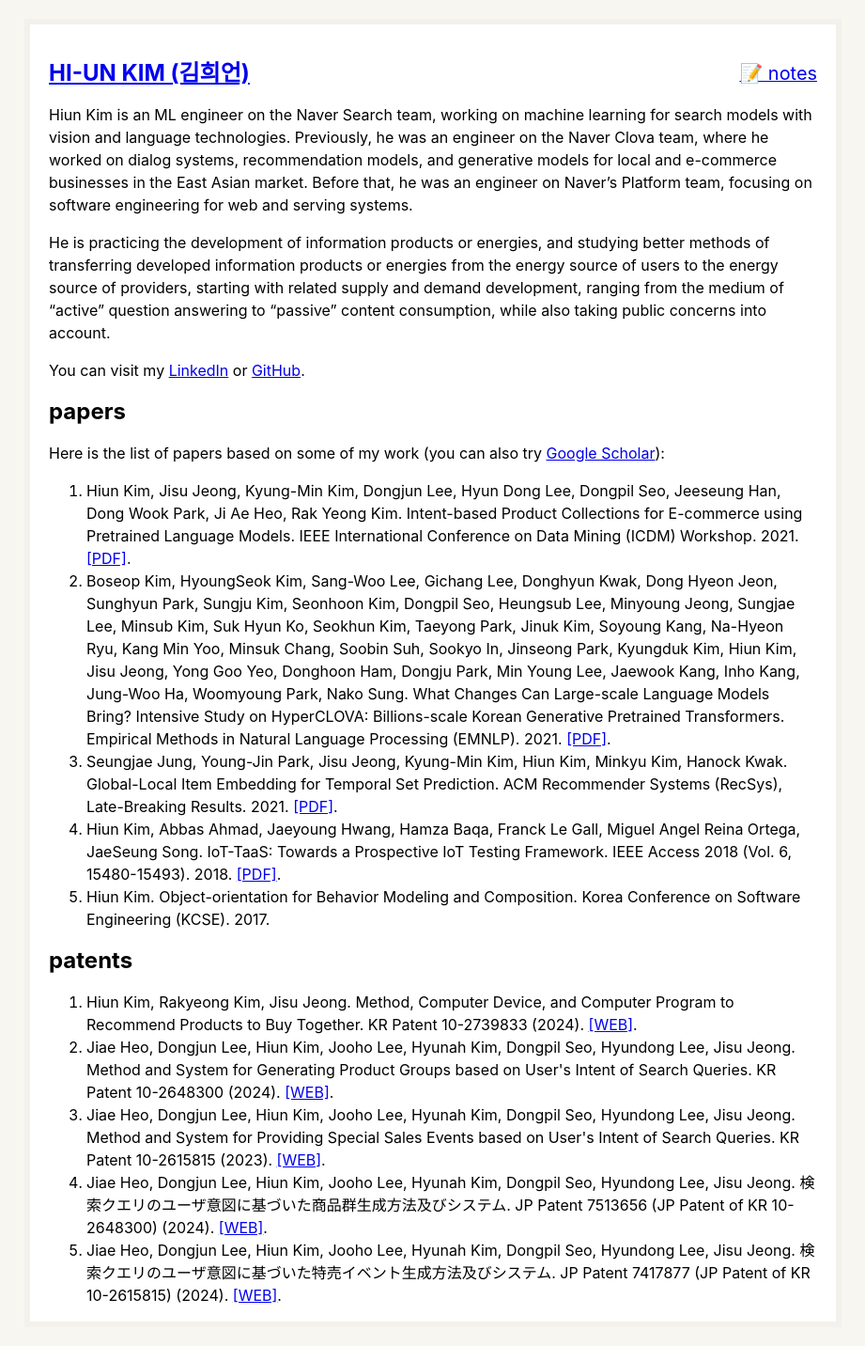
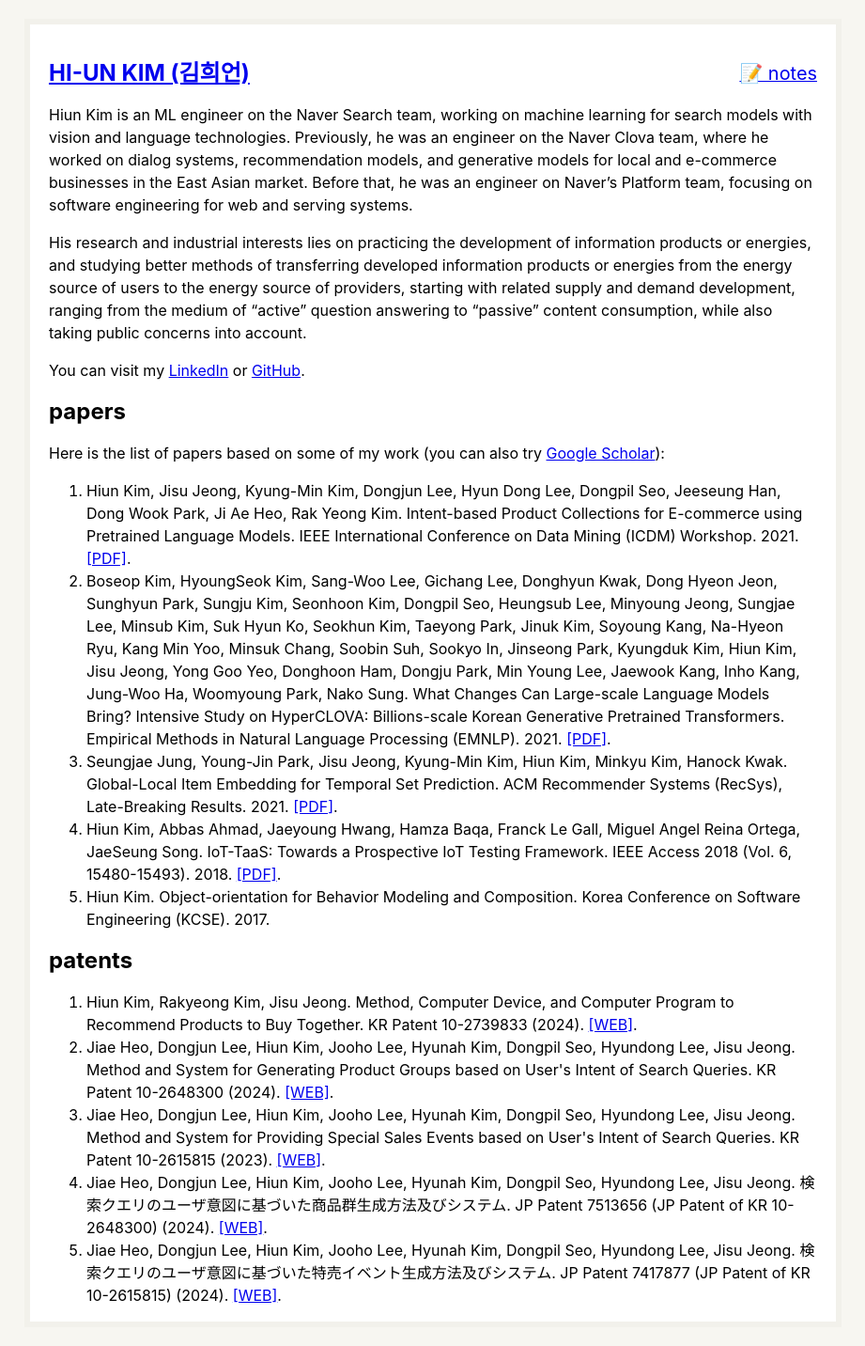
Before and after one commit to hiun/hiun.github.io, a Jekyll site: the page built from index.md, in a window 1280 px wide. Shown: the whole page at 94% size, without its empty margins (179-1100 px from the left). Built offline with Jekyll 4.4.1, drawn with Linux system fonts in a browser that asks for light colours.

Commit message:
Update index.md

```diff
--- a/index.md
+++ b/index.md
@@ -5,7 +5,7 @@
 
 Hiun Kim is an ML engineer on the Naver Search team, working on machine learning for search models with vision and language technologies. Previously, he was an engineer on the Naver Clova team, where he worked on dialog systems, recommendation models, and generative models for local and e-commerce businesses in the East Asian market. Before that, he was an engineer on Naver’s Platform team, focusing on software engineering for web and serving systems.
 
-He is practicing the development of information products or energies, and studying better methods of transferring developed information products or energies from the energy source of users to the energy source of providers, starting with related supply and demand development, ranging from the medium of "active" question answering to "passive" content consumption, while also taking public concerns into account.
+His research and industrial interests lies on practicing the development of information products or energies, and studying better methods of transferring developed information products or energies from the energy source of users to the energy source of providers, starting with related supply and demand development, ranging from the medium of "active" question answering to "passive" content consumption, while also taking public concerns into account.
 
 You can visit my <a href="https://linkedin.com/in/hiun">LinkedIn</a> or <a href="https://github.com/hiun">GitHub</a>.
 
```
